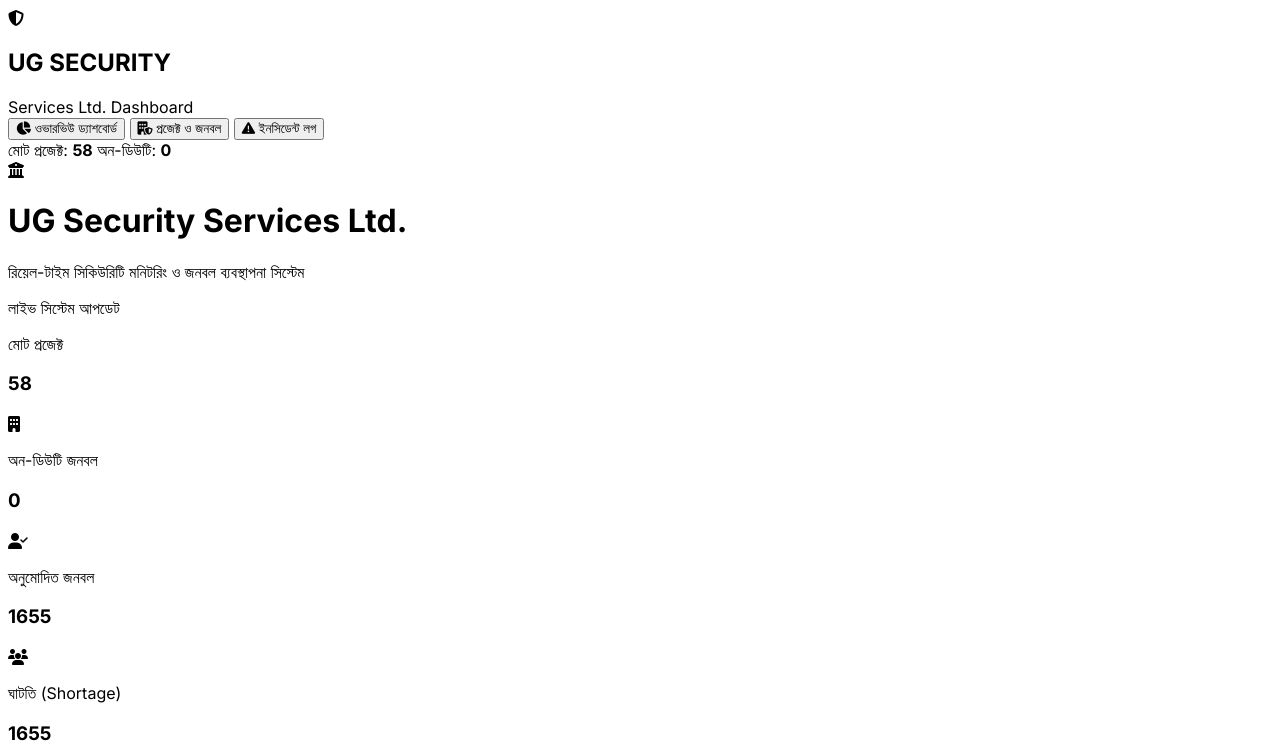
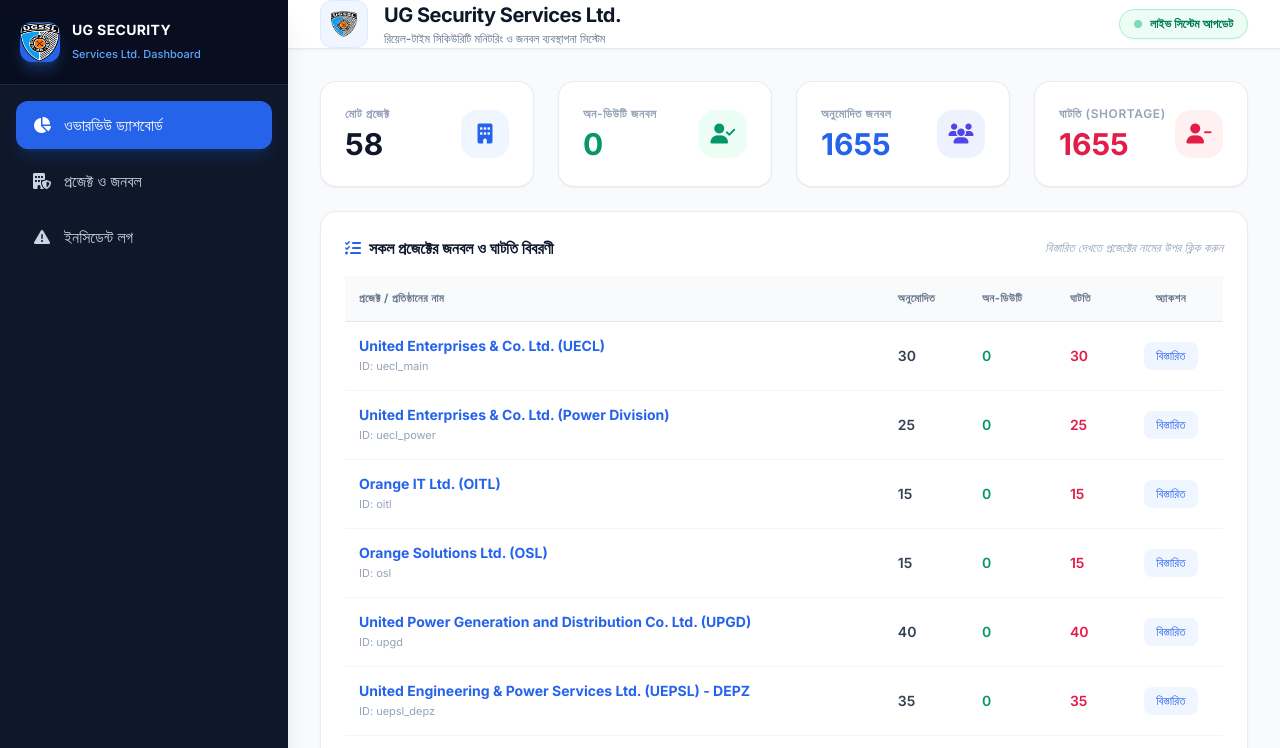
Before and after one commit to ugsslv-ops/Security-Dash-Board, a plain HTML site: page index.html in a window 1280 px wide. Shown: the top 748 px of the page. Drawn offline with nearby package versions, Linux system fonts and the light colour scheme.

Commit message:
Update index.html

```diff
--- a/index.html
+++ b/index.html
@@ -5,7 +5,7 @@
     <meta name="viewport" content="width=device-width, initial-scale=1.0">
     <title>UG Security Services Ltd. - Enterprise Dashboard</title>
     <!-- Tailwind CSS CDN -->
-    <script src="logo"></script>
+    <script src="https://cdn.tailwindcss.com"></script>
     <!-- FontAwesome for Icons -->
     <link rel="stylesheet" href="https://cdnjs.cloudflare.com/ajax/libs/font-awesome/6.4.0/css/all.min.css">
     <link href="https://fonts.googleapis.com/css2?family=Inter:wght@400;500;600;700&display=swap" rel="stylesheet">
@@ -20,8 +20,8 @@
         <div class="w-72 bg-slate-900 text-white flex flex-col shadow-xl z-20">
             <!-- Brand Logo & Top -->
             <div class="p-5 border-b border-slate-800 flex items-center gap-3 bg-slate-950/50">
-                <div class="w-10 h-10 rounded-xl bg-blue-600 flex items-center justify-center shadow-lg shadow-blue-500/30 text-white text-xl">
-                    <i class="fa-solid fa-shield-halved"></i>
+                <div class="w-10 h-10 rounded-xl bg-blue-600 flex items-center justify-center shadow-lg shadow-blue-500/30 text-white text-xl overflow-hidden">
+                    <img src="logo.png" alt="Logo" class="w-full h-full object-cover">
                 </div>
                 <div>
                     <h2 class="font-bold text-sm tracking-wide text-white">UG SECURITY</h2>
@@ -52,7 +52,9 @@
             <!-- Top Header -->
             <header class="bg-white border-b border-slate-200 h-20 flex items-center justify-between px-8 shadow-sm z-10">
                 <div class="flex items-center gap-4">
-                    <div class="text-blue-600 text-2xl bg-blue-50 p-2.5 rounded-xl border border-blue-100"><i class="fa-solid fa-building-columns"></i></div>
+                    <div class="text-blue-600 text-2xl bg-blue-50 p-2.5 rounded-xl border border-blue-100 flex items-center justify-center w-12 h-12 overflow-hidden">
+                        <img src="logo.png" alt="Logo" class="w-full h-full object-cover">
+                    </div>
                     <div>
                         <h1 class="text-xl font-extrabold text-slate-900 tracking-tight">UG Security Services Ltd.</h1>
                         <p id="page-title" class="text-xs text-slate-500 font-medium mt-0.5">রিয়েল-টাইম সিকিউরিটি মনিটরিং ও জনবল ব্যবস্থাপনা সিস্টেম</p>
@@ -263,7 +265,7 @@
         <div class="bg-white w-full max-w-sm rounded-2xl p-6 shadow-2xl space-y-4 text-center">
             <div class="w-12 h-12 bg-blue-50 text-blue-600 rounded-2xl flex items-center justify-center text-xl mx-auto"><i class="fa-solid fa-key"></i></div>
             <h3 class="font-bold text-lg text-slate-900">প্রজেক্ট অথেন্টিকেশন</h3>
-            <p class="text-xs text-slate-500">আপনার নির্দিষ্ট প্রজেক্ট আইডি ও পিন নম্বর দিয়ে লগइन করুন</p>
+            <p class="text-xs text-slate-500">আপনার নির্দিষ্ট প্রজেক্ট আইডি ও পিন নম্বর দিয়ে লগইন করুন</p>
             <form onsubmit="verifyProjectLogin(event)" class="space-y-3 text-left">
                 <div>
                     <label class="block text-xs font-semibold text-slate-600 mb-1">প্রজেক্ট সিলেক্ট করুন</label>
```
